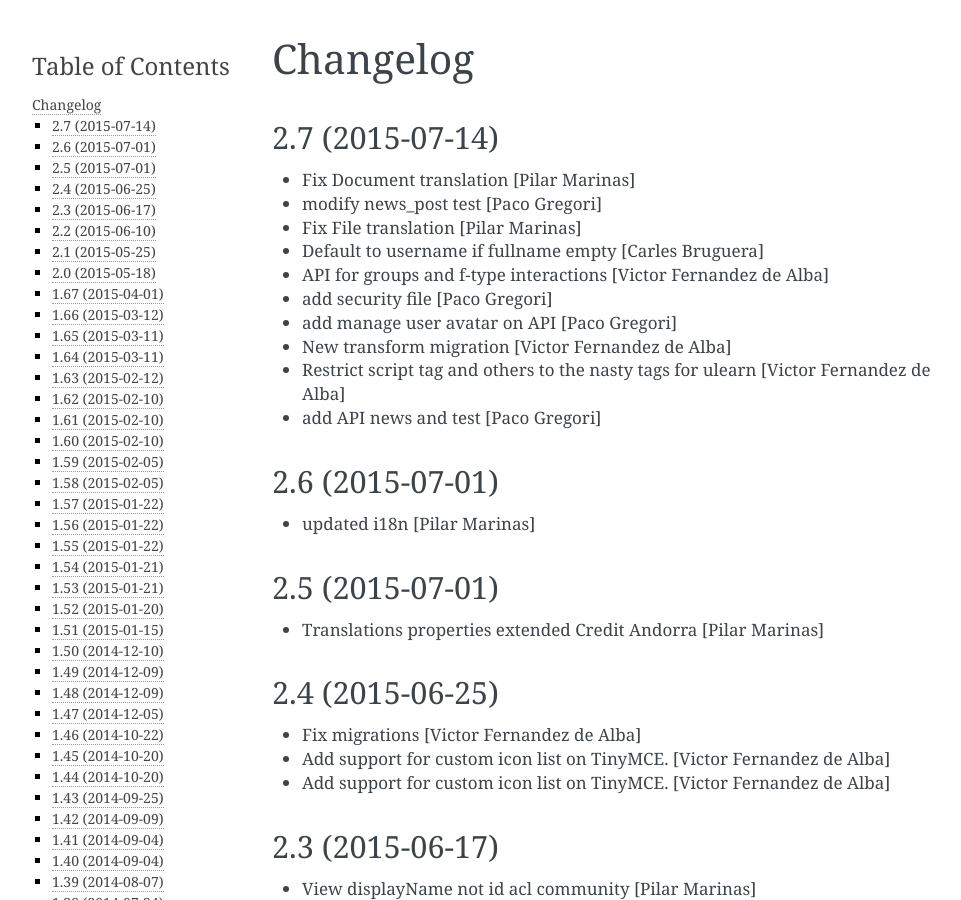
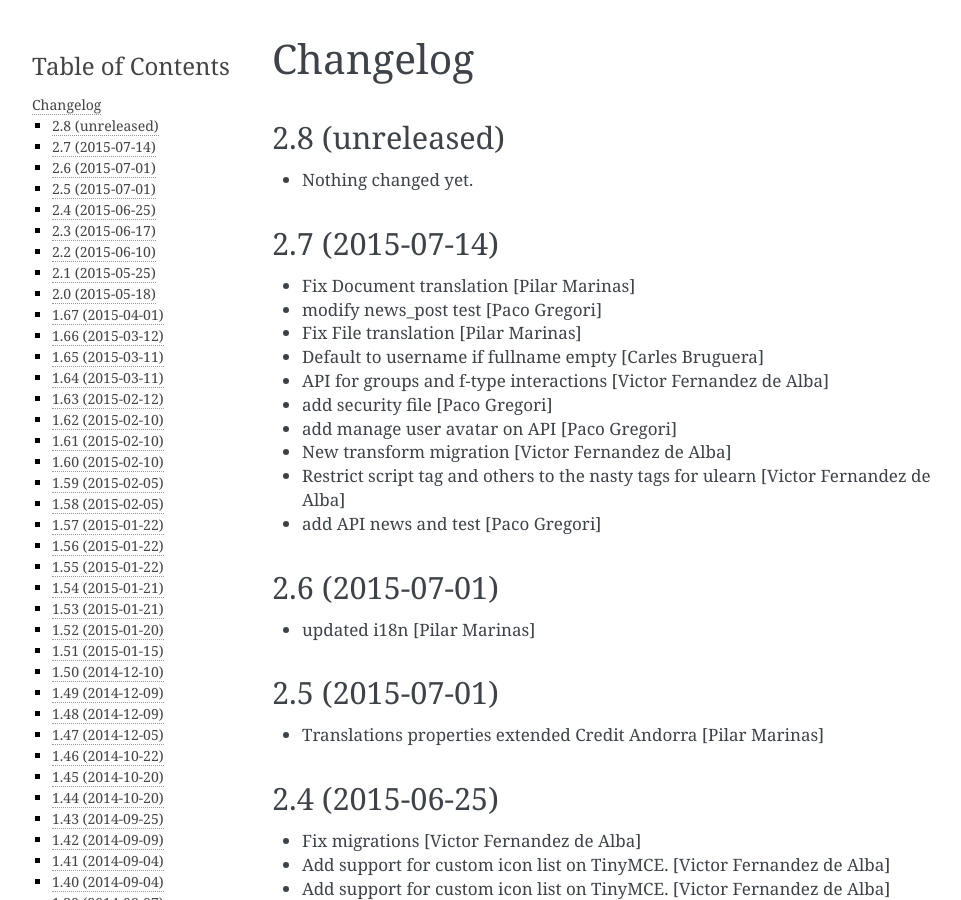
Before and after one commit to UPCnet/ulearn.core, a Sphinx documentation site: the page built from docs/HISTORY.rst, in a window 1280 px wide and 900 px high. Shown: the whole window, without its empty margins (148-1109 px from the left). Built offline with Sphinx 7.4.7, drawn with Linux system fonts in a browser that asks for light colours; pages that are not in the unit, such as notebooks, are missing from menus.

Commit message:
Back to development: 2.8

```diff
--- a/docs/HISTORY.rst
+++ b/docs/HISTORY.rst
@@ -1,5 +1,11 @@
 Changelog
 =========
+
+2.8 (unreleased)
+----------------
+
+- Nothing changed yet.
+
 
 2.7 (2015-07-14)
 ----------------
--- a/setup.py
+++ b/setup.py
@@ -1,7 +1,7 @@
 from setuptools import setup, find_packages
 import os
 
-version = '2.7'
+version = '2.8.dev0'
 
 README = open('README.rst').read()
 HISTORY = open(os.path.join('docs', 'HISTORY.rst')).read()
```
